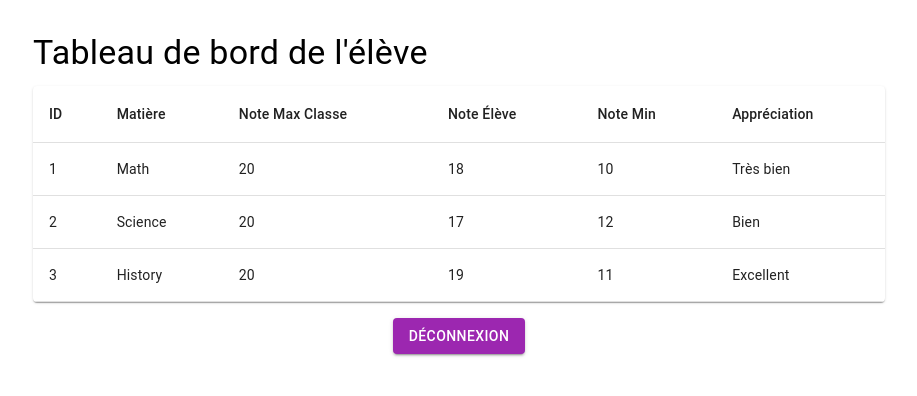
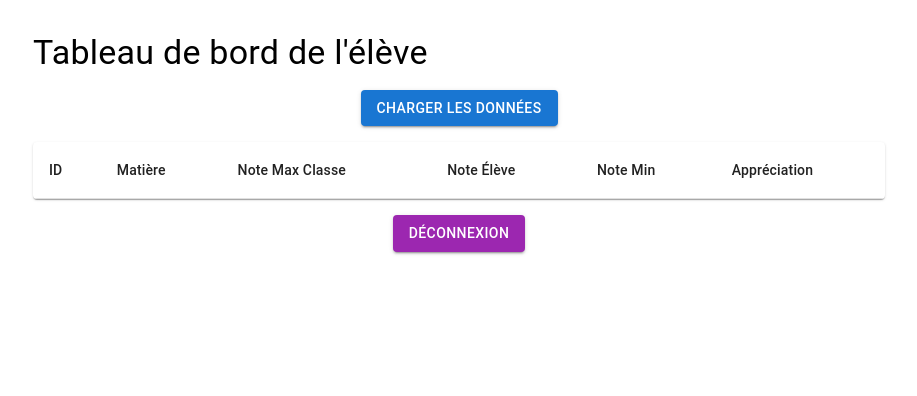
Before and after one commit to AdrienImerir/TEMPEST, a React (Create React App) app in the folder JS/ihm/: page /dashboardEleves in a window 1280 px wide. Shown: the top 396 px of the page, without its empty margins (181-1098 px from the left). Built offline with nearby package versions, Linux system fonts and the light colour scheme; the HTML template or start-up script is replaced by a standard one.

Commit message:
Page élève

```diff
--- a/JS/ihm/src/App.js
+++ b/JS/ihm/src/App.js
@@ -16,6 +16,6 @@ function App() {
             </Routes>
         </Router>
     );
-}
+} // Fin de la fonction App
 
 export default App;
--- a/JS/ihm/src/DashboardEleves.js
+++ b/JS/ihm/src/DashboardEleves.js
@@ -16,11 +16,42 @@ import {
 
 function DashboardEleves() {
     const navigate = useNavigate();
-    const [data, setData] = useState([
-        { id: 1, subject: 'Math', maxNote: 20, classNote: 15, studentNote: 18, minNote: 10, appreciation: 'Très bien' },
-        { id: 2, subject: 'Science', maxNote: 20, classNote: 16, studentNote: 17, minNote: 12, appreciation: 'Bien' },
-        { id: 3, subject: 'History', maxNote: 20, classNote: 14, studentNote: 19, minNote: 11, appreciation: 'Excellent' },
-    ]);
+    const [data, setData] = useState([]);
+    const [isLoading, setIsLoading] = useState(false);
+    const [error, setError] = useState(null);
+
+    const handleFetchData = () => {
+        setIsLoading(true);
+        setError(null);
+
+        fetch('http://10.3.1.224:5000/api/eleves/notes?prenom=John&nom=Doe')
+            .then(response => {
+                if (!response.ok) {
+                    throw new Error('Network response was not ok');
+                }
+                return response.json();
+            })
+            .then(data => {
+                if (data.error) {
+                    throw new Error(data.error);
+                }
+                const formattedData = data.notes.map((note, index) => ({
+                    id: index + 1,
+                    subject: note.matiere,
+                    maxNote: 20, // Si vous avez des valeurs spécifiques, utilisez-les
+                    classNote: 15, // Si vous avez des valeurs spécifiques, utilisez-les
+                    studentNote: note.note,
+                    minNote: 10, // Si vous avez des valeurs spécifiques, utilisez-les
+                    appreciation: 'Bien', // Si vous avez des valeurs spécifiques, utilisez-les
+                }));
+                setData(formattedData);
+                setIsLoading(false);
+            })
+            .catch(error => {
+                setError(error);
+                setIsLoading(false);
+            });
+    };
 
     const handleLogout = () => {
         navigate('/');
@@ -32,6 +63,14 @@ function DashboardEleves() {
                 <Typography variant="h4" component="h1" gutterBottom>
                     Tableau de bord de l'élève
                 </Typography>
+                <Box display="flex" justifyContent="center" mt={2} mb={2}>
+                    <Button variant="contained" color="primary" onClick={handleFetchData}>
+                        Charger les données
+                    </Button>
+                </Box>
+                {isLoading && <div>Chargement...</div>}
+                {error && <div>Erreur : {error.message}</div>}
+                {!isLoading && !error && (
                     <TableContainer component={Paper}>
                         <Table>
                             <TableHead>
@@ -58,6 +97,7 @@ function DashboardEleves() {
                             </TableBody>
                         </Table>
                     </TableContainer>
+                )}
                 <Box display="flex" justifyContent="center" mt={2}>
                     <Button variant="contained" color="secondary" onClick={handleLogout}>
                         Déconnexion
```
Lines whose indentation alone changed are shown as unchanged.
